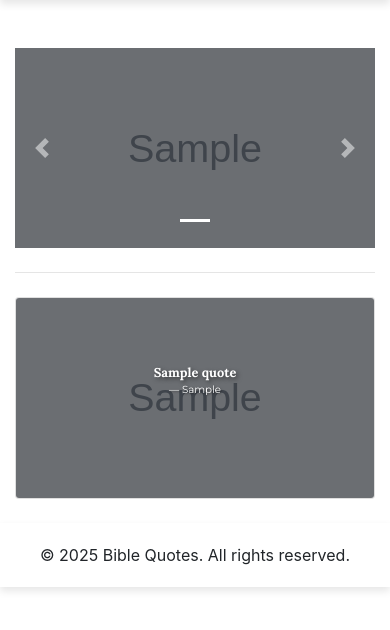
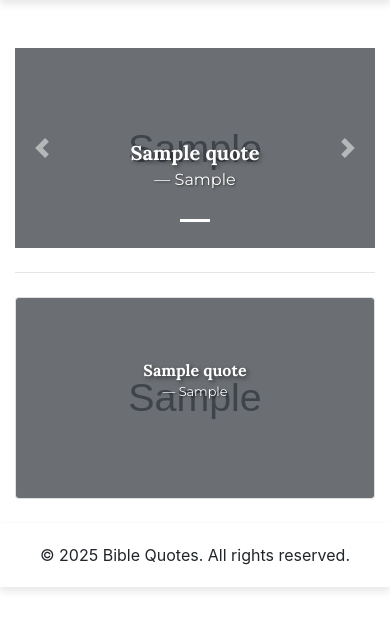
Before and after one commit to jeez-grammer/bible_app, a Flask app: template app/templates/index.html in a window 390 px wide. Shown: the part 88-718 px from the top of the page. Run offline with Flask 3, Linux system fonts and the light colour scheme; the template is opened without the code that fills it: most values are stand-ins (such as "Sample title", 1, 10 or a date in 2020); grey boxes marked "Sample" are stand-in pictures; some libraries are stand-ins or nearby versions.

Commit message:
Update Vercel Commit

```diff
--- a/app/static/css/styles.css
+++ b/app/static/css/styles.css
@@ -130,8 +130,8 @@ body {
 
 /* Media queries for responsive design */
 @media (max-width: 430px) {
-    .blockquote {
-        font-size: 0.2rem; /* Smaller font size for mobile screens */
+    .blockquote, .blockquoted {
+        font-size: 1rem; /* Adjusted font size for better readability on mobile screens */
     }
 
     .blockquote-footer {
@@ -142,7 +142,7 @@ body {
         height: 200px; /* Adjusted height for mobile screens */
     }
 
-    .carousel-caption{
-        display: none; /* Ensure the caption is displayed on smaller screens */
+    .carousel-caption {
+        display: block; /* Ensure the caption is displayed on smaller screens */
     }
 }
```
